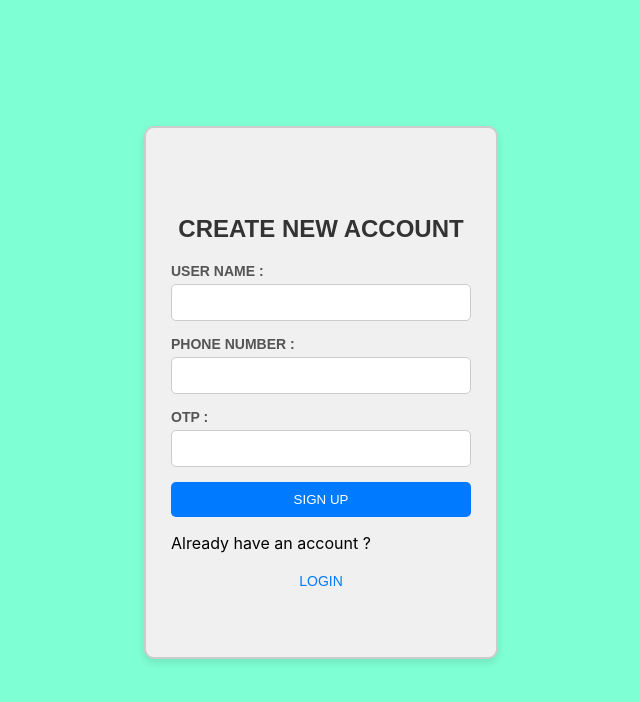
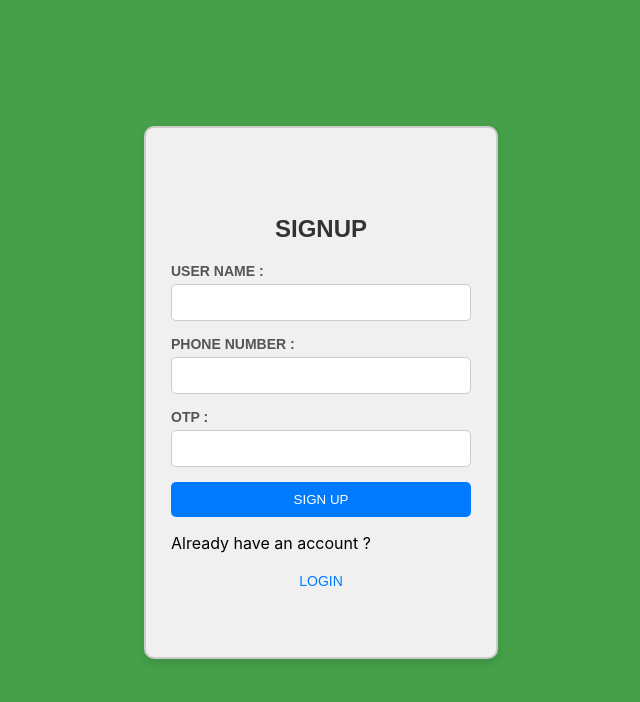
Before and after one commit to Raj2366/quizsets, a React (Create React App) app: page /signup in a window 1280 px wide. Shown: the top 702 px of the page, without its empty margins (319-959 px from the left). Built offline with nearby package versions, Linux system fonts and the light colour scheme.

Commit message:
Arnav team A

```diff
--- a/src/component/Signup.css
+++ b/src/component/Signup.css
@@ -1,4 +1,8 @@
 /* Center the form and apply a box effect */
+body{
+    background-color: #45a049;
+}
+
 .signup-container {
     display: flex;
     justify-content: center;
--- a/src/component/Signup.jsx
+++ b/src/component/Signup.jsx
@@ -6,7 +6,7 @@ function Signup(){
     return(
         <div className="container">
             <form>
-                <h2>CREATE NEW ACCOUNT</h2>
+                <h2>SIGNUP</h2>
 
                 <label >USER NAME :
                 <input type="text"></input>
```
